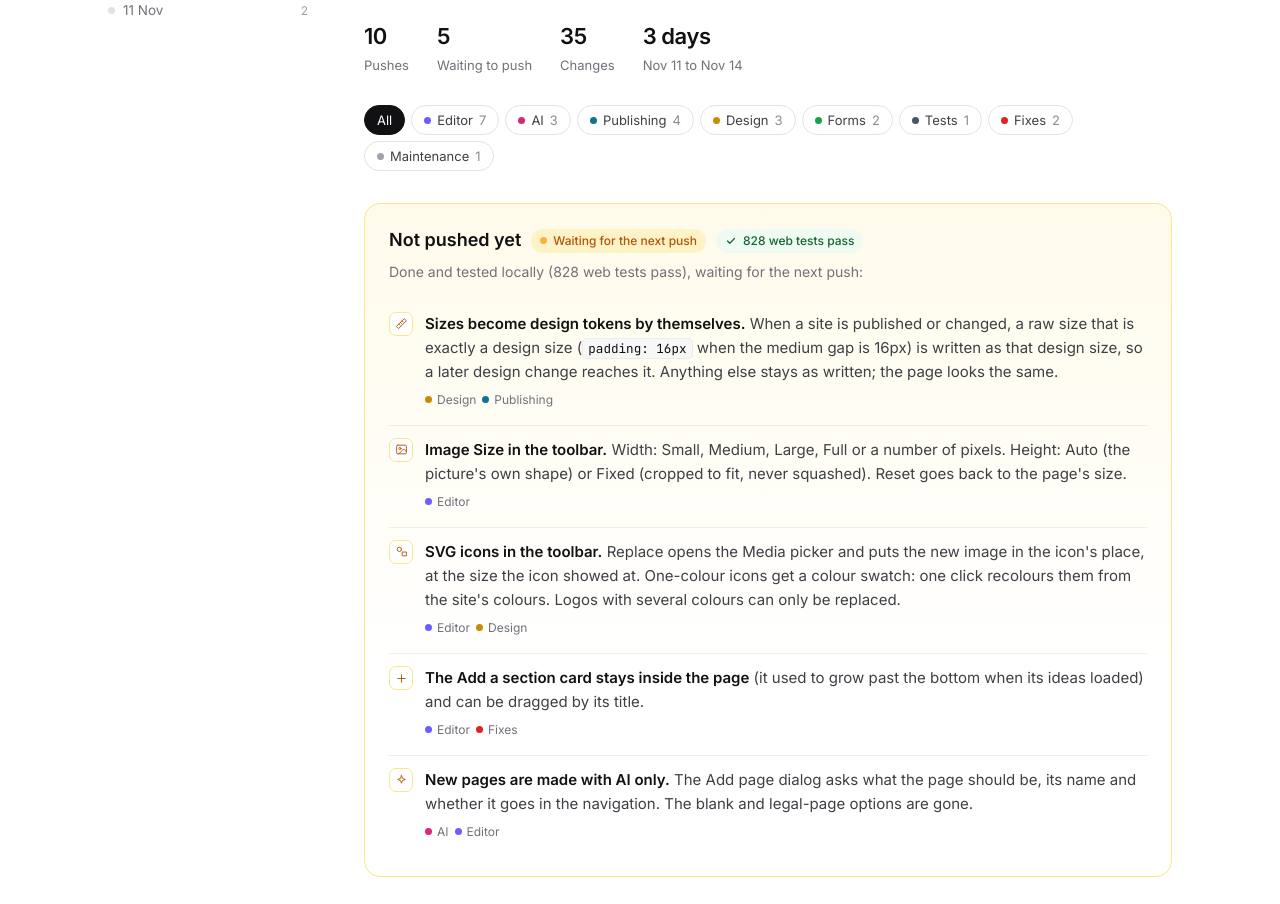
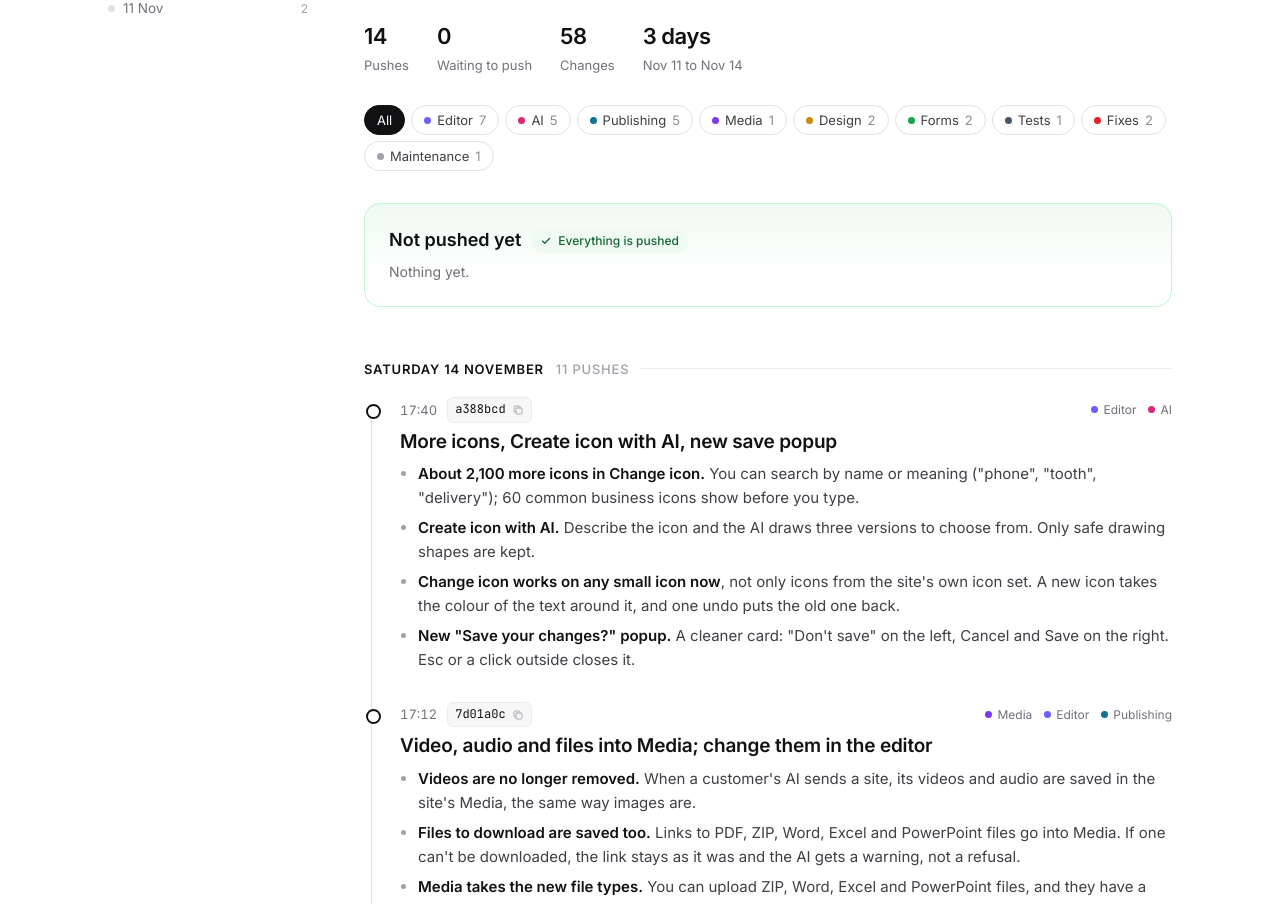
Before and after one commit to omarr96/layout-library, a plain HTML site: page docs/changelog/index.html in a window 1280 px wide. Shown: the part 244-1148 px from the top of the page. Drawn offline with Linux system fonts and the light colour scheme.

Commit message:
Changelog: add pushes a388bcd, 7d01a0c, 86bcb43 and 43ea30f
Four new pushes from Nov 14 (icons, Media file types, test-site fixes,
size tokens). "Not pushed yet" now shows "Nothing yet." as a green
all-pushed state. Supports bold lead-ins, an intro line and a Media tag.

Co-Authored-By: Claude Opus 5.5 <noreply@anthropic.com>

```diff
--- a/docs/changelog/index.html
+++ b/docs/changelog/index.html
@@ -102,6 +102,11 @@ code { font-family: 'JetBrains Mono', ui-monospace, monospace; font-size: .84em;
 .entry ul { margin: 0; padding: 0 0 0 18px; display: grid; gap: 6px; }
 .entry ul li::marker { color: var(--faint); }
 .entry.small h3 { font-size: 16px; }
+.wait.done { border-color: #bbf7d0; background: linear-gradient(180deg, var(--okbg), #fff 70%); }
+.wait.done > p { margin: 6px 0 0; }
+.toc a.clear i { background: var(--ok); }
+.entry .intro { margin: 0 0 8px; color: var(--mut); }
+.entry ul li b { color: var(--ink); font-weight: 600; }
 .first { margin-top: 52px; display: flex; align-items: center; gap: 12px; padding: 16px 18px; border: 1px dashed var(--line2); border-radius: 12px; color: var(--mut); font-size: 14px; flex-wrap: wrap; }
 .first b { color: var(--ink); font-weight: 600; }
 .none { margin-top: 40px; padding: 40px; text-align: center; color: var(--mut); border: 1px dashed var(--line2); border-radius: 12px; }
@@ -145,19 +150,36 @@ mark { background: #fef08a; color: inherit; border-radius: 3px; padding: 0 1px;
 
 <script>
 /* ---------- content (from the changelog, word for word) ---------- */
-const TAGS = { Editor: '#6d5dfc', AI: '#db2777', Publishing: '#0e7490', Design: '#ca8a04', Forms: '#16a34a', Tests: '#475569', Fixes: '#dc2626', Maintenance: '#a1a1aa' };
-const WAITING = {
-  note: 'Done and tested locally (828 web tests pass), waiting for the next push:',
-  tests: 828,
-  items: [
-    { tags: ['Design', 'Publishing'], icon: 'ruler', html: '<b>Sizes become design tokens by themselves.</b> When a site is published or changed, a raw size that is exactly a design size (`padding: 16px` when the medium gap is 16px) is written as that design size, so a later design change reaches it. Anything else stays as written; the page looks the same.' },
-    { tags: ['Editor'], icon: 'image', html: '<b>Image Size in the toolbar.</b> Width: Small, Medium, Large, Full or a number of pixels. Height: Auto (the picture\'s own shape) or Fixed (cropped to fit, never squashed). Reset goes back to the page\'s size.' },
-    { tags: ['Editor', 'Design'], icon: 'shape', html: '<b>SVG icons in the toolbar.</b> Replace opens the Media picker and puts the new image in the icon\'s place, at the size the icon showed at. One-colour icons get a colour swatch: one click recolours them from the site\'s colours. Logos with several colours can only be replaced.' },
-    { tags: ['Editor', 'Fixes'], icon: 'plus', html: '<b>The Add a section card stays inside the page</b> (it used to grow past the bottom when its ideas loaded) and can be dragged by its title.' },
-    { tags: ['AI', 'Editor'], icon: 'spark', html: '<b>New pages are made with AI only.</b> The Add page dialog asks what the page should be, its name and whether it goes in the navigation. The blank and legal-page options are gone.' },
-  ],
-};
+const TAGS = { Editor: '#6d5dfc', AI: '#db2777', Publishing: '#0e7490', Media: '#7c3aed', Design: '#ca8a04', Forms: '#16a34a', Tests: '#475569', Fixes: '#dc2626', Maintenance: '#a1a1aa' };
+const WAITING = { note: 'Nothing yet.', items: [] };
 const PUSHES = [
+  { date: '2026-11-14', time: '17:40', hash: 'a388bcd', title: 'More icons, Create icon with AI, new save popup', tags: ['Editor', 'AI'], items: [
+    '**About 2,100 more icons in Change icon.** You can search by name or meaning ("phone", "tooth", "delivery"); 60 common business icons show before you type.',
+    '**Create icon with AI.** Describe the icon and the AI draws three versions to choose from. Only safe drawing shapes are kept.',
+    '**Change icon works on any small icon now**, not only icons from the site\'s own icon set. A new icon takes the colour of the text around it, and one undo puts the old one back.',
+    '**New "Save your changes?" popup.** A cleaner card: "Don\'t save" on the left, Cancel and Save on the right. Esc or a click outside closes it.'] },
+  { date: '2026-11-14', time: '17:12', hash: '7d01a0c', title: 'Video, audio and files into Media; change them in the editor', tags: ['Media', 'Editor', 'Publishing'], items: [
+    '**Videos are no longer removed.** When a customer\'s AI sends a site, its videos and audio are saved in the site\'s Media, the same way images are.',
+    '**Files to download are saved too.** Links to PDF, ZIP, Word, Excel and PowerPoint files go into Media. If one can\'t be downloaded, the link stays as it was and the AI gets a warning, not a refusal.',
+    '**Media takes the new file types.** You can upload ZIP, Word, Excel and PowerPoint files, and they have a "Files" tab in the picker. OGG and WAV audio uploads work now too.',
+    '**Videos play everywhere.** They play in the preview link and on live sites, Safari included.',
+    '**Audio and video can be changed in the editor.** A click on a player now selects it instead of playing it. A video has Replace video, Poster and Size; audio has Replace audio.',
+    '**A link can point to a file from Media.** The Link box has "A file from Media (PDF, ZIP, Word, Excel…)".'] },
+  { date: '2026-11-14', time: '15:09', hash: '86bcb43', title: 'Fixes from a customer-style test site, gradient caret, Change icon', tags: ['Fixes', 'AI', 'Editor', 'Publishing'], intro: 'Found by building a test site (Mitali\'s Kitchen) the way a customer\'s AI would, and fixed:', items: [
+    '**No more wrong contrast refusals for buttons over photos.** Text on a solid button laid over a photo is measured against the button, not the photo\'s corners.',
+    '**The customer\'s own phone or email can be confirmed mid-change.** `zejify_submit_task` takes `facts`, a repeated `zejify_start_change` keeps them, and the refusal says how.',
+    '**"Plan full" comes first, and never suggests deleting a site.** The guide warns before the AI writes anything; a new site is refused before the checks.',
+    '**Headings split one letter per span are caught** even when their spaces are written `&nbsp;`.',
+    '**Library versions match.** A plugin is pinned to the version of its core already on the page (GSAP ScrollTrigger next to GSAP 3.12.5), not the newest.',
+    '**Content that fades in on load can be clicked in the editor**, and the coverage check no longer calls it hidden. A photo laid under content is no longer treated as a click-through overlay.',
+    '**Change icon.** An icon from the site\'s own icon set (an SVG sprite, `<use href="#…">`) gets a "Change icon" button showing the site\'s icons; a pick swaps only that icon, keeping its colour and size.',
+    '**Gradient text shows a cursor while editing.** Text painted with a gradient (`background-clip: text`) is transparent, so the typing cursor was invisible; the editor now gives it the colour of the text around it.'] },
+  { date: '2026-11-14', time: '13:50', hash: '43ea30f', title: 'Size tokens, image Size, icon controls, AI-only Add page', tags: ['Design', 'Editor', 'AI'], items: [
+    '**Sizes become design tokens by themselves.** When a site is published or changed, a raw size that is exactly a design size (`padding: 16px` when the medium gap is 16px) is written as that design size, so a later design change reaches it. Anything else stays as written; the page looks the same.',
+    '**Image Size in the toolbar.** Width: Small, Medium, Large, Full or a number of pixels. Height: Auto (the picture\'s own shape) or Fixed (cropped to fit, never squashed). Reset goes back to the page\'s size.',
+    '**SVG icons in the toolbar.** Replace opens the Media picker and puts the new image in the icon\'s place, at the size the icon showed at. One-colour icons get a colour swatch: one click recolours them from the site\'s colours. Logos with several colours can only be replaced.',
+    '**The Add a section card stays inside the page** (it used to grow past the bottom when its ideas loaded) and can be dragged by its title.',
+    '**New pages are made with AI only.** The Add page dialog asks what the page should be, its name and whether it goes in the navigation. The blank and legal-page options are gone.'] },
   { date: '2026-11-14', time: '12:34', hash: '94f961e', title: 'Pin library versions automatically', tags: ['Publishing'], items: [
     'Links to code libraries on a CDN without an exact version (`gsap@3`, `swiper`) are pinned to the exact version the CDN serves today (`gsap@3.15.1`), so a live site never changes or breaks when a library releases a new version.',
     'Happens on publish and on every AI change. Never blocks: if the CDN does not answer, the link stays.',
@@ -220,10 +242,11 @@ const state = { tag: 'All', q: '' };
 function fmt(text, rich) {
   let s = rich ? text : esc(text);
   s = s.replace(/`([^`]+)`/g, (_, c) => `<code>${rich ? esc(c) : c}</code>`);
+  s = s.replace(/\*\*([^*]+)\*\*/g, '<b>$1</b>');
   if (state.q) { const re = new RegExp('(' + state.q.replace(/[.*+?^${}()|[\]\\]/g, '\\$&') + ')(?![^<]*>)', 'gi'); s = s.replace(re, '<mark>$1</mark>'); }
   return s;
 }
-const plain = s => s.replace(/<[^>]+>/g, '').replace(/`/g, '').toLowerCase();
+const plain = s => s.replace(/<[^>]+>/g, '').replace(/`|\*\*/g, '').toLowerCase();
 const tagsHTML = t => t.map(x => `<span class="tag"><i style="background:${TAGS[x]}"></i>${x}</span>`).join('');
 const dayName = d => new Date(d + 'T12:00').toLocaleDateString('en-GB', { weekday: 'long', day: 'numeric', month: 'long' });
 let tt; function toast(m) { const t = $('#toast'); t.textContent = m; t.classList.add('on'); clearTimeout(tt); tt = setTimeout(() => t.classList.remove('on'), 1800); }
@@ -233,23 +256,25 @@ function render() {
   const q = state.q.toLowerCase();
   const okTag = t => state.tag === 'All' || t.includes(state.tag);
   const wItems = WAITING.items.filter(i => okTag(i.tags) && (!q || plain(i.html).includes(q)));
-  const pushes = PUSHES.filter(p => okTag(p.tags) && (!q || plain(p.title + ' ' + p.items.join(' ')).includes(q)));
+  const pushes = PUSHES.filter(p => okTag(p.tags) && (!q || plain(p.title + ' ' + (p.intro || '') + ' ' + p.items.join(' ')).includes(q)));
   const days = [...new Set(pushes.map(p => p.date))];
 
   let html = '';
-  if (wItems.length) html += `<section class="wait" id="waiting"><div class="wh"><h2>Not pushed yet</h2><span class="badge amber"><span class="pulse"></span>Waiting for the next push</span><span class="badge ok">${ICON.check}${WAITING.tests} web tests pass</span></div>
+  const noneWaiting = !WAITING.items.length;
+  if (noneWaiting && state.tag === 'All' && !q) html += `<section class="wait done" id="waiting"><div class="wh"><h2>Not pushed yet</h2><span class="badge ok">${ICON.check}Everything is pushed</span></div><p>${WAITING.note}</p></section>`;
+  else if (wItems.length) html += `<section class="wait" id="waiting"><div class="wh"><h2>Not pushed yet</h2><span class="badge amber"><span class="pulse"></span>Waiting for the next push</span></div>
     <p>${WAITING.note}</p><ul class="items">${wItems.map(i => `<li><span class="ix">${ICON[i.icon]}</span><div>${fmt(i.html, true)}<div class="tg">${tagsHTML(i.tags)}</div></div></li>`).join('')}</ul></section>`;
   html += days.map(d => { const list = pushes.filter(p => p.date === d);
     return `<section class="day" id="d-${d}"><h2>${dayName(d)} <span>${list.length} push${list.length > 1 ? 'es' : ''}</span></h2><div class="tl">${list.map(p => `
       <article class="entry ${p.items.length === 1 ? 'small' : ''}" id="c-${p.hash}">
         <div class="meta"><time datetime="${p.date}T${p.time}">${p.time}</time><button class="hash" data-hash="${p.hash}" title="Copy commit hash">${p.hash}${ICON.copy}</button><span class="tg">${tagsHTML(p.tags)}</span></div>
-        <h3>${fmt(p.title)}</h3><ul>${p.items.map(i => `<li>${fmt(i)}</li>`).join('')}</ul></article>`).join('')}</div></section>`; }).join('');
+        <h3>${fmt(p.title)}</h3>${p.intro ? `<p class="intro">${fmt(p.intro)}</p>` : ''}<ul>${p.items.map(i => `<li>${fmt(i)}</li>`).join('')}</ul></article>`).join('')}</div></section>`; }).join('');
   if (!wItems.length && !pushes.length) html += `<div class="none">No changes match${state.q ? ` “${esc(state.q)}”` : ''}${state.tag !== 'All' ? ` in ${state.tag}` : ''}.</div>`;
   if (state.tag === 'All' && !q) html += `<div class="first"><span class="hash">${FIRST.hash}</span><span><b>First push</b> · ${dayName(FIRST.date)} · ${FIRST.title}. Everything above came after it.</span></div>`;
   $('#out').innerHTML = html;
 
   // jump-to menu
-  $('#toc').innerHTML = (wItems.length ? `<a href="#waiting" class="wait"><i></i>Not pushed yet<span class="n">${wItems.length}</span></a>` : '')
+  $('#toc').innerHTML = (wItems.length ? `<a href="#waiting" class="wait"><i></i>Not pushed yet<span class="n">${wItems.length}</span></a>` : (noneWaiting && state.tag === 'All' && !q ? `<a href="#waiting" class="clear"><i></i>Not pushed yet<span class="n">0</span></a>` : ''))
     + days.map(d => `<a href="#d-${d}"><i></i>${new Date(d + 'T12:00').toLocaleDateString('en-GB', { day: 'numeric', month: 'short' })}<span class="n">${pushes.filter(p => p.date === d).length}</span></a>`).join('');
   spy();
 }
```
